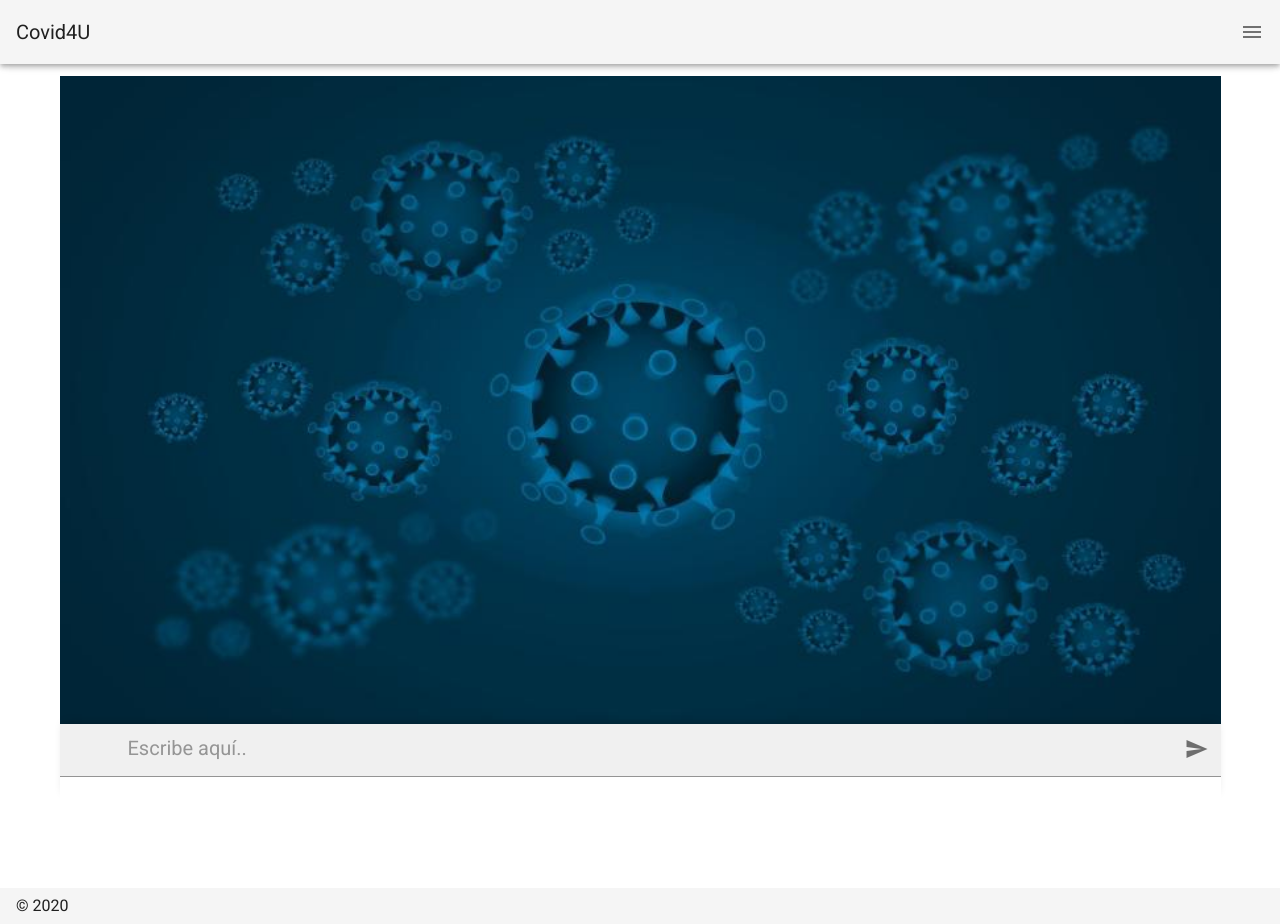
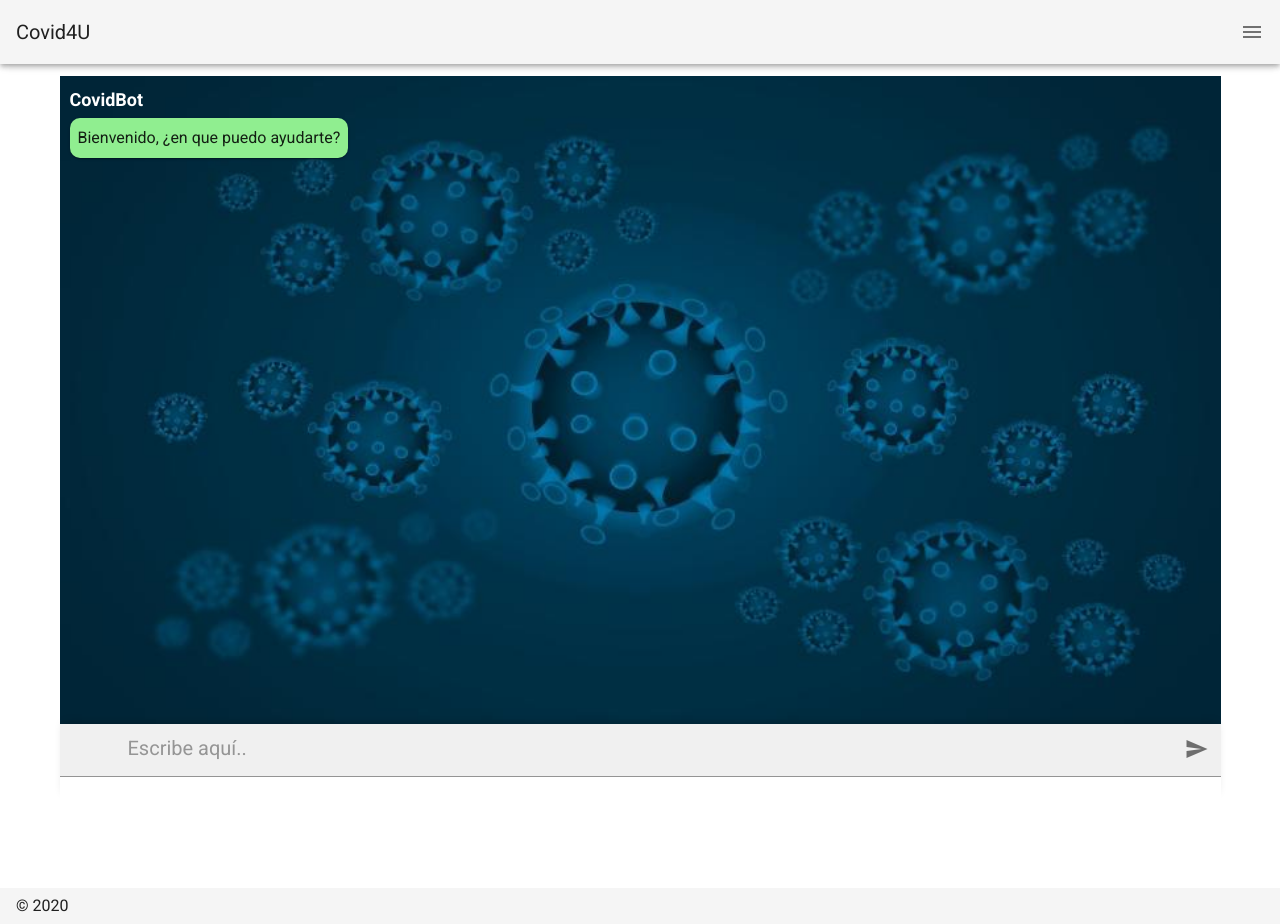
Before and after one commit to dvigo/covid, a Nuxt app: page /bot in a window 1280 px wide. Built offline with nearby package versions, Linux system fonts and the light colour scheme.

Commit message:
Set initial message bot

```diff
--- a/components/Bot/index.vue
+++ b/components/Bot/index.vue
@@ -19,7 +19,10 @@ import coronaJPG from '~/assets/img/corona.jpg'
 export default {
   data () {
     return {
-      messages: [
+      messages: [{
+        user: 'CovidBot',
+        content: 'Bienvenido, ¿en que puedo ayudarte?'
+      }
       ],
       username: 'Tú',
       coronaJPG,
```
